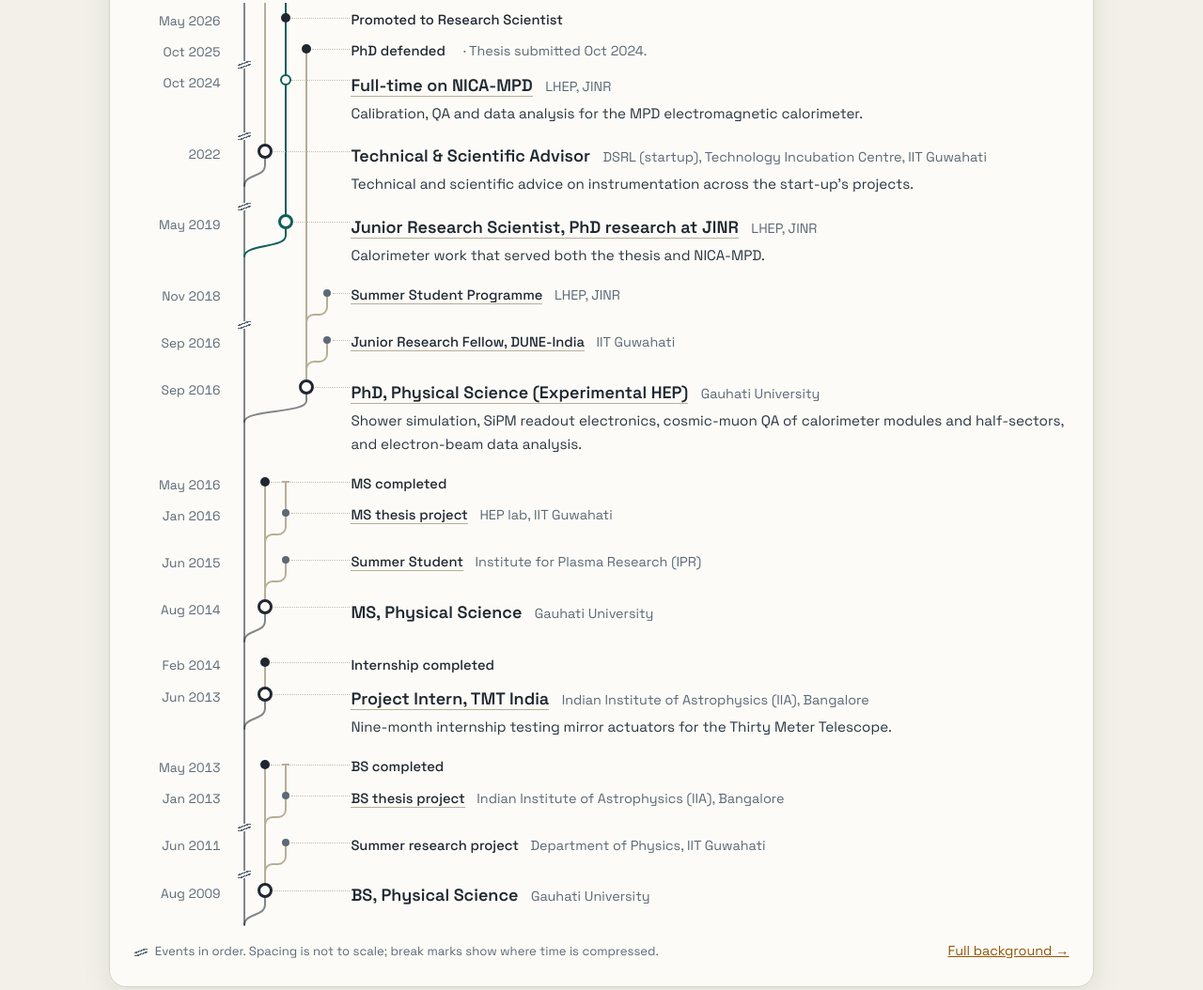
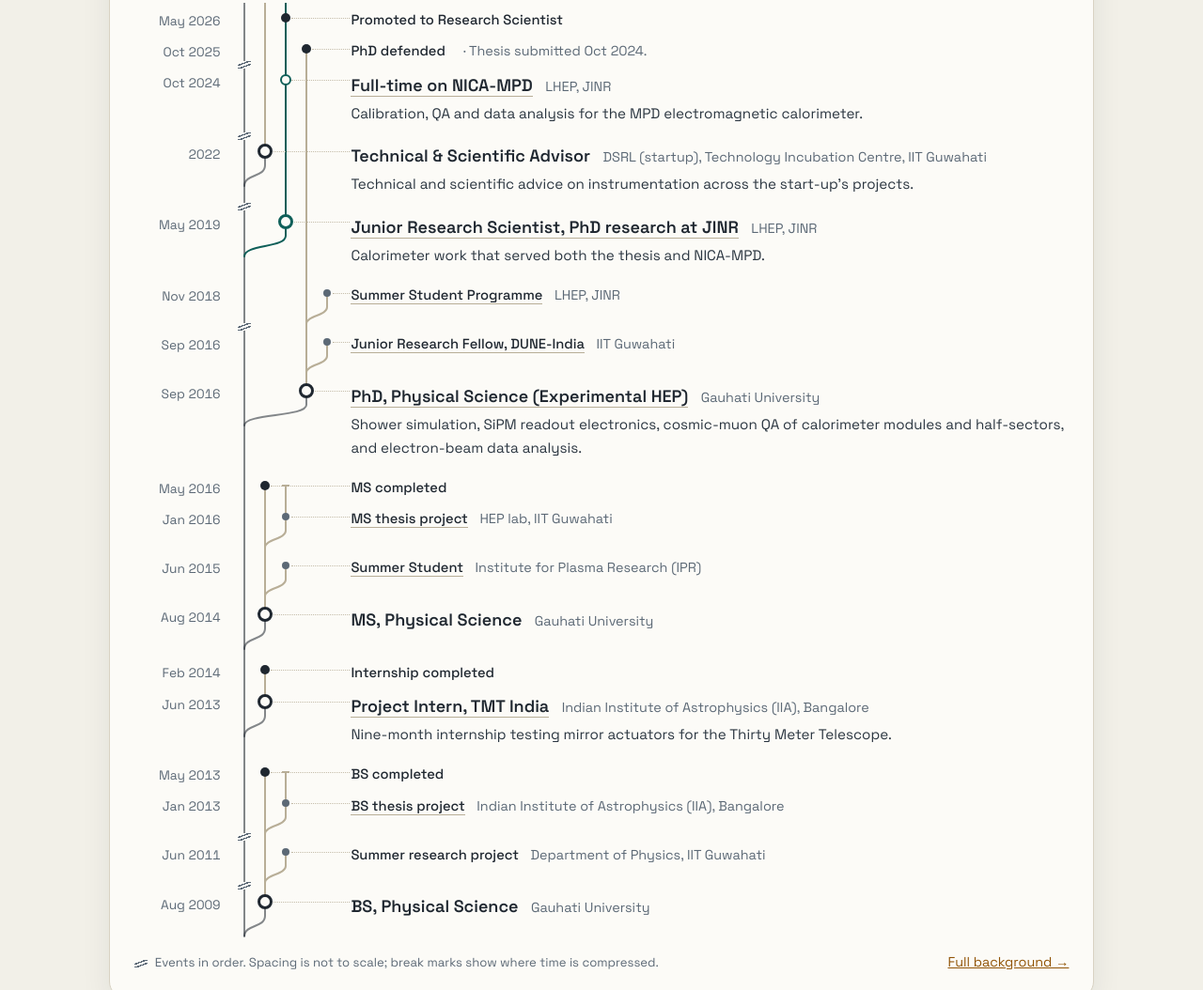
Before and after one commit to maharnab/maharnab.github.io, an Astro site: page / in a window 1280 px wide. Shown: the part 2651-3705 px from the top of the page at 94% size. Built offline with nearby package versions, Linux system fonts and the light colour scheme; Astro itself is replaced by a stand-in of ours.

Commit message:
Background: smooth S-curves for activity branches (replace rounded step)
Co-Authored-By: Claude Opus 5.5 <noreply@anthropic.com>

```diff
--- a/src/components/GitTimeline.astro
+++ b/src/components/GitTimeline.astro
@@ -96,20 +96,15 @@ const W = LANE_W * (nLanes + 1);
 // A branch is a curve followed by a short straight run into the dot. Level-2 branches (small
 // dots) use a shorter one. Rows that start a branch are tall enough to hold it, so a branch
 // always leaves its parent line inside its own row, never at the parent's circle below.
-const BR = { 1: { s: 15, c: 22 }, 2: { s: 15, c: 16 } } as const;
+const BR = { 1: { s: 15, c: 22 }, 2: { s: 15, c: 18 } } as const;
 const H = (lv: 1 | 2) => BR[lv].s + BR[lv].c;
 const C = H(1);
 const curve = (x0: number, x1: number, lv: 1 | 2) => {
 	const { s, c } = BR[lv];
 	const h = s + c;
-	if (lv === 2) {
-		// Narrow lane gap: two rounded corners with a level middle, so the bend reads as clearly as level 1's.
-		const m = s + c / 2;
-		const r = Math.min(c / 2, (x1 - x0) / 2);
-		const k = r * 0.552;
-		return `M ${x0} ${h} L ${x0} ${m + r} C ${x0} ${m + r - k}, ${x0 + r - k} ${m}, ${x0 + r} ${m} L ${x1 - r} ${m} C ${x1 - r + k} ${m}, ${x1} ${m - r + k}, ${x1} ${m - r} L ${x1} 0`;
-	}
-	return `M ${x0} ${h} C ${x0} ${s + c * 0.4}, ${x1} ${s + c * 0.6}, ${x1} ${s} L ${x1} 0`;
+	// Level-2 lanes are narrow, so their curve uses softer control points to read as a smooth S.
+	const [a, b] = lv === 2 ? [0.5, 0.5] : [0.4, 0.6];
+	return `M ${x0} ${h} C ${x0} ${s + c * a}, ${x1} ${s + c * b}, ${x1} ${s} L ${x1} 0`;
 };
 const last = rows.length - 1;
 
```
